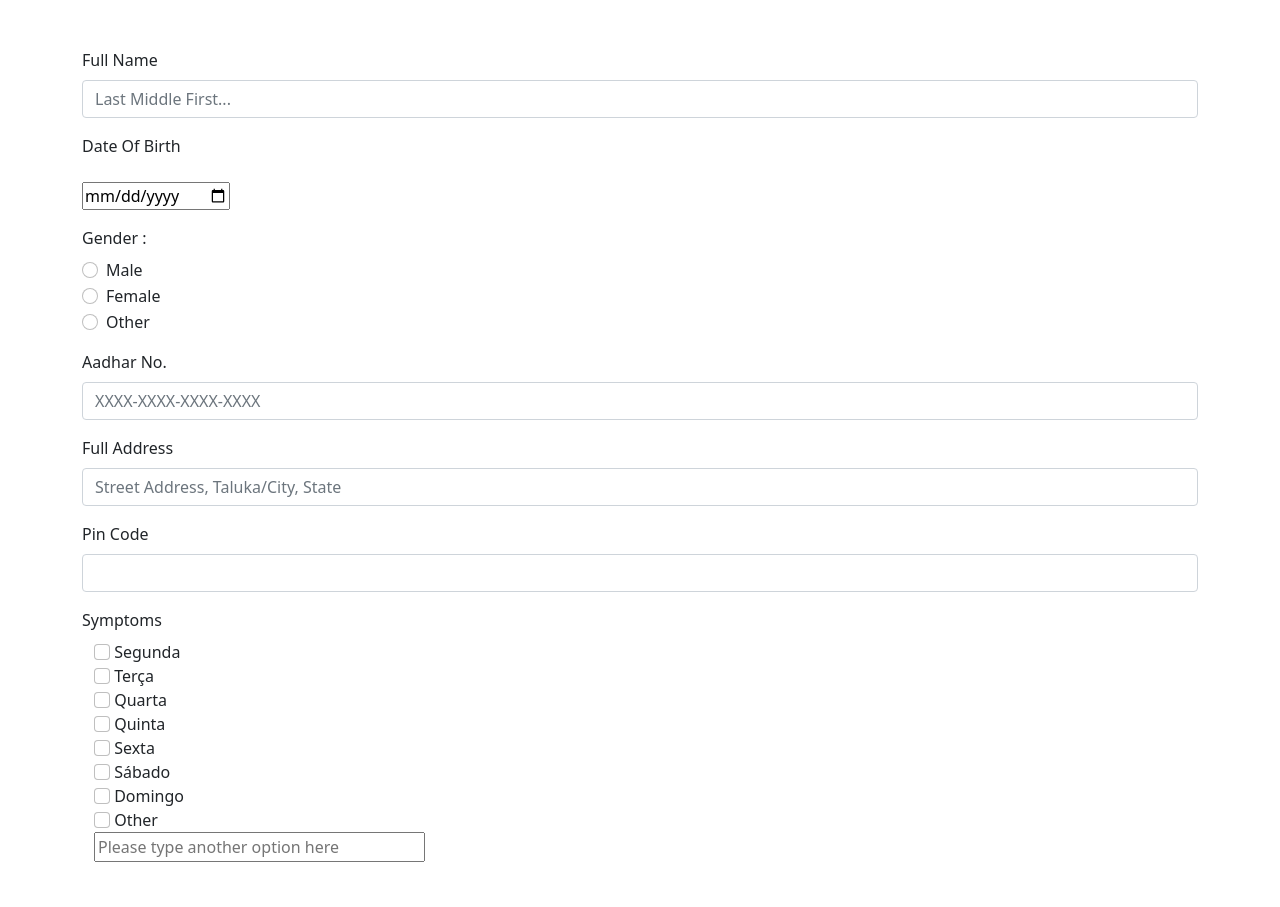
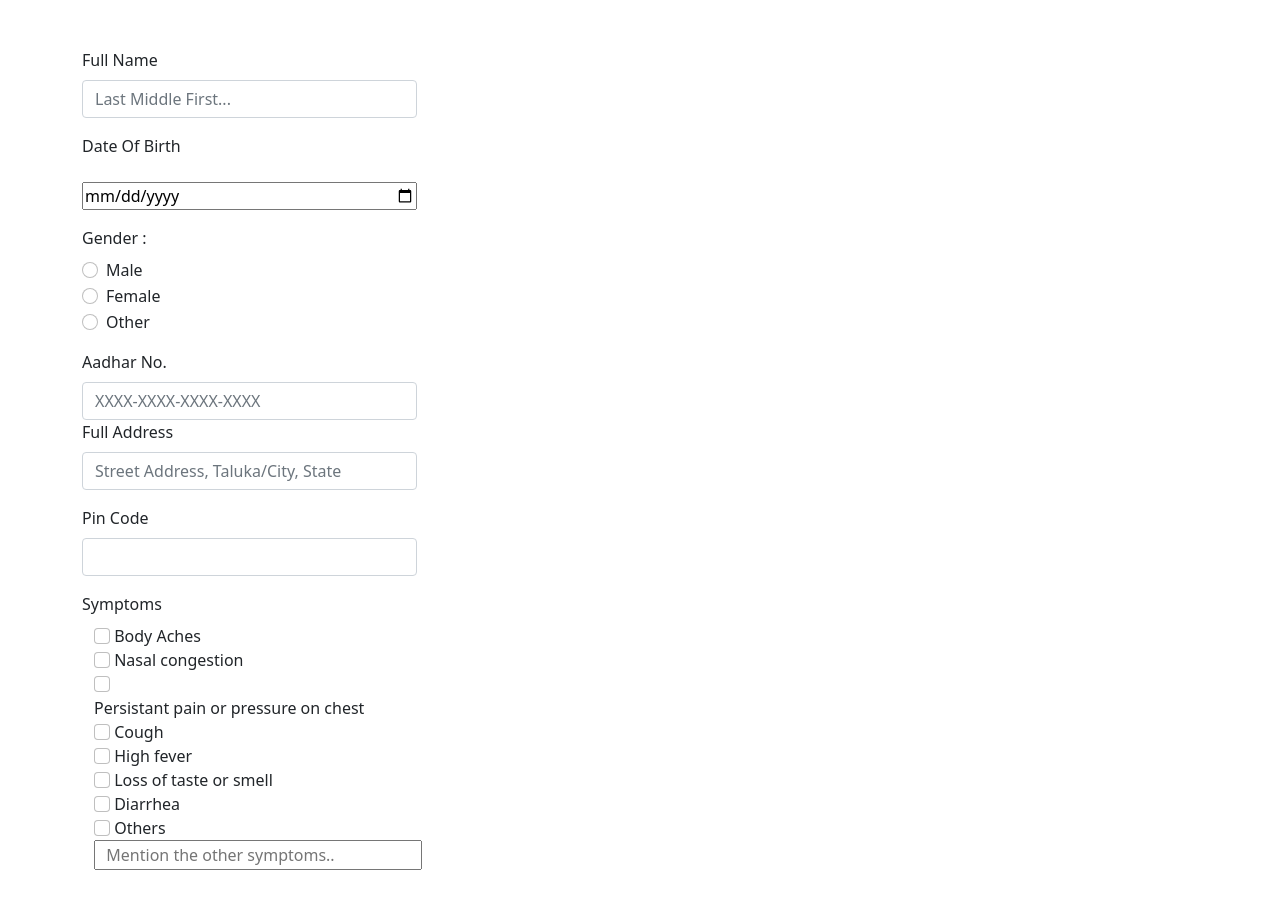
Before and after one commit to VigneshN-23/Hospital-Appointment-Website, a plain HTML site: page register.html in a window 1280 px wide. Shown: the top 907 px of the page. Drawn offline with nearby package versions, Linux system fonts and the light colour scheme.

Commit message:
Add files via upload

```diff
--- a/register.html
+++ b/register.html
@@ -1,26 +1,28 @@
 <!DOCTYPE html>
 <html lang="en">
+
 <head>
     <meta charset="UTF-8">
     <meta http-equiv="X-UA-Compatible" content="IE=edge">
     <meta name="description" content="">
-    <meta name="viewport" content="width=device-width", initial-scale="1">
+    <meta name="viewport" content="width=device-width" , initial-scale="1">
     <link href="https://cdn.jsdelivr.net/npm/bootstrap@5.1.3/dist/css/bootstrap.min.css" rel="stylesheet" integrity="sha384-1BmE4kWBq78iYhFldvKuhfTAU6auU8tT94WrHftjDbrCEXSU1oBoqyl2QvZ6jIW3" crossorigin="anonymous">
+    <link rel="stylesheet" href="../showhide.css">
+</head>
 
-</head>
 <body>
     <div class="container">
         <form>
             <br></br>
             <div class="mb-3">
                 <label for="exampleInputEmail1" class="form-label">Full Name</label>
-                <input type="text" class="form-control" aria-describedby="emailHelp"  placeholder="Last Middle First...">
+                <input type="text" class="form-control" aria-describedby="emailHelp" placeholder="Last Middle First..." style="width: 30%">
             </div>
             <p>
                 <form action="/action_page.php">
                     <label for="birthday">Date Of Birth</label>
                     <br></br>
-                    <input type="date" id="Birthdate" name="Birthdate">
+                    <input type="date" id="Birthdate" name="Birthdate" style="width: 30%">
                 </form>
             </p>
             <label for="exampleInputEmail1" class="form-label">Gender :</label>
@@ -43,17 +45,21 @@
                 </label>
             </div>
             <p></p>
-            <div class="mb-3">
+            <!-- <div class="mb-3">
                 <label for="exampleInputEmail1" class="form-label">Aadhar No.</label>
-                <input type="text" class="form-control" aria-describedby="emailHelp" placeholder="XXXX-XXXX-XXXX-XXXX">
+                <input type="text" class="form-control" aria-describedby="emailHelp" placeholder="XXXX-XXXX-XXXX-XXXX" style="width: 30%">
+            </div> -->
+            <div>
+                <label for="exampleInputEmail1" class="form-label">Aadhar No.</label>
+                <input type="text" class="form-control" id="tbNum" onkeyup="addHyphen(this)" placeholder="XXXX-XXXX-XXXX-XXXX" style="width: 30%" />
             </div>
             <div class="mb-3">
                 <label for="exampleInputEmail1" class="form-label">Full Address</label>
-                <input type="text" class="form-control" aria-describedby="emailHelp" placeholder="Street Address, Taluka/City, State">
+                <input type="text" class="form-control" aria-describedby="emailHelp" placeholder="Street Address, Taluka/City, State" style="width: 30%">
             </div>
             <div class="mb-3">
                 <label for="exampleInputEmail1" class="form-label">Pin Code</label>
-                <input type="text" class="form-control" aria-describedby="emailHelp" maxlength="7">
+                <input type="text" class="form-control" aria-describedby="emailHelp" maxlength="7" style="width: 30%">
             </div>
             <!-- <div class="mb-3">
                 <label for="exampleInputEmail1" class="form-label">Symptoms</label>
@@ -149,48 +155,54 @@
 
                     <div class="col-3">
                         <input type="checkbox" class="form-check-input" id="segunda1">
-                    <label class="form-check-label">Segunda</label>
+                        <label class="form-check-label">Body Aches</label>
                     </div>
 
                     <div class="col-3">
                         <input type="checkbox" class="form-check-input" id="segunda2">
-                    <label class="form-check-label">Terça</label>
+                        <label class="form-check-label">Nasal congestion</label>
                     </div>
 
                     <div class="col-3">
                         <input type="checkbox" class="form-check-input" id="segunda3">
-                    <label class="form-check-label">Quarta</label>
+                        <label class="form-check-label">Persistant pain or pressure on chest</label>
                     </div>
 
                     <div class="col-3">
                         <input type="checkbox" class="form-check-input" id="segunda4">
-                    <label class="form-check-label">Quinta</label>
+                        <label class="form-check-label">Cough</label>
                     </div>
 
                     <div class="col-3">
                         <input type="checkbox" class="form-check-input" id="segunda5">
-                    <label class="form-check-label" style="border:1px">Sexta</label>
+                        <label class="form-check-label" style="border:1px">High fever</label>
                     </div>
 
                     <div class="col-3">
                         <input type="checkbox" class="form-check-input" id="segunda6">
-                    <label class="form-check-label">Sábado</label>
+                        <label class="form-check-label">Loss of taste or smell</label>
                     </div>
 
                     <div class="col-3">
                         <input type="checkbox" class="form-check-input" id="segunda7">
-                    <label class="form-check-label">Domingo</label>
+                        <label class="form-check-label">Diarrhea</label>
                     </div>
 
-                    <span class="form-checkbox-item formCheckboxOther">
-                        <input type="checkbox" class="form-check-input" id="other_19" value="other" tabindex="0" aria-label="Other" onclick="DIVshowhide()">
+                    <!-- <span class="form-checkbox-item formCheckboxOther">
+                        <input type="checkbox" class="form-check-input" id="other_19" value="other" tabindex="0" aria-label="Other">
                         <label id="label_other_19" for="other_19"> Other </label>
-                        <div id="myDIV">
+                        <span id="other_19_input" class="other-input-container is-none" style="clear: left">
+                          <input type="text" class="form-checkbox-other-input form-textbox" name="q19_pleaseCheck[other]" data-otherhint="Other" size="15" id="input_19" data-placeholder="Please type another option here" placeholder="Please type another option here">
+                        </span>
+                    </span> -->
+                    <div class="bussines-type">
+                        <input id="bt2" class="form-check-input" type="checkbox" name="type" value="2">
+                        <label for="bt2"> Others</label>
+
+                        <div class="business-fields">
+                            <input type="text" placeholder="  Mention the other symptoms.." name="company-name" style="width: 30%">
                         </div>
-                        <span id="other_19_input" class="other-input-container is-none" style="clear: left">
-                          <input type="text" class="form-checkbox-other-input form-textbox" name="q19_pleaseCheck[other]" data-otherhint="Other" size="30" id="input_19" data-placeholder="Please type another option here" placeholder="Please type another option here">
-                        </span>
-                    </span>
+                    </div>
 
                 </div>
 
@@ -198,19 +210,30 @@
                 <br></br>
                 <div class="mb-3">
                     <label for="exampleInputEmail1" class="form-label">Medical History</label>
-                <input type="text" class="form-control" aria-describedby="emailHelp" placeholder="Any chronic condition">
+                    <input type="text" class="form-control" aria-describedby="emailHelp" placeholder="Any chronic condition" style="width: 30%">
                 </div>
                 <p>
                     <form action="/action_page.php">
                         <label for="appointment">Appointment Date:</label>
                         <br></br>
-                <input type="date" id="appointment day" name="appointment day">
+                        <input type="date" id="appointment day" name="appointment day" style="width: 30%">
                     </form>
                 </p>
                 <br></br>
                 <button type="submit" class="btn btn-primary">Submit</button>
         </form>
     </div>
-        <script src="../DIVshowhide.js"></script>
-        <script src="https://cdn.jsdelivr.net/npm/bootstrap@5.1.3/dist/js/bootstrap.bundle.min.js" integrity="sha384-ka7Sk0Gln4gmtz2MlQnikT1wXgYsOg+OMhuP+IlRH9sENBO0LRn5q+8nbTov4+1p" crossorigin="anonymous"></script>
+    <script src="https://cdn.jsdelivr.net/npm/bootstrap@5.1.3/dist/js/bootstrap.bundle.min.js"
+        integrity="sha384-ka7Sk0Gln4gmtz2MlQnikT1wXgYsOg+OMhuP+IlRH9sENBO0LRn5q+8nbTov4+1p" crossorigin="anonymous">
+    </script>
+    <script>
+                                                                                // <!-- TO ADD HYPHEN TO A TEXT -->
+        function addHyphen (element) {
+            let ele = document.getElementById(element.id);
+            ele = ele.value.split('-').join('');                                 // Remove dash (-) if mistakenly entered.
+
+            let finalVal = ele.match(/.{1,4}/g).join('-');
+            document.getElementById(element.id).value = finalVal;
+        }
+    </script>
 </body>
```
Lines whose indentation alone changed are shown as unchanged.
